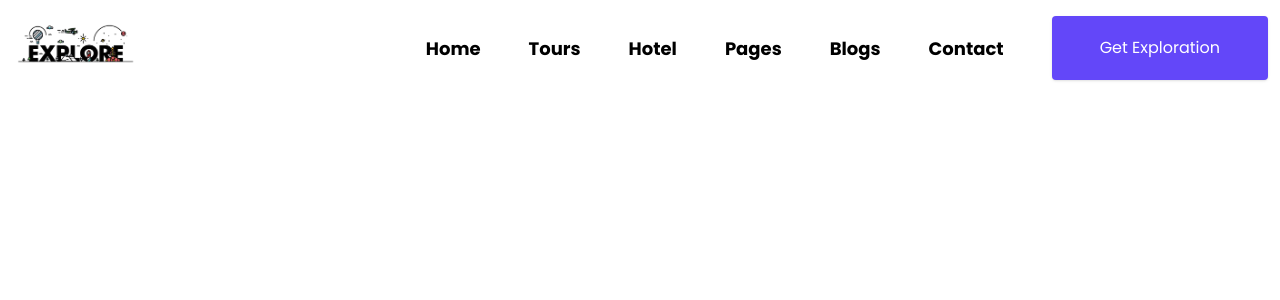
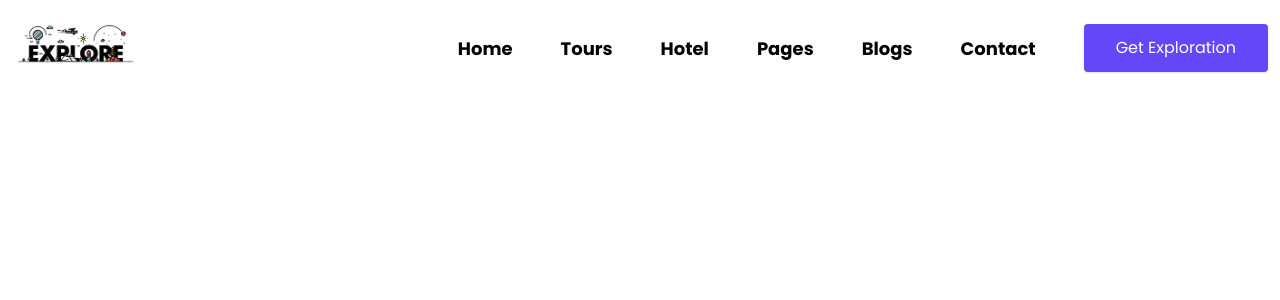
Before and after one commit to marcellypereira/platform-travel, a React (Vite) app: page / in a window 1280 px wide. Shown: the top 300 px of the page. Built offline with nearby package versions, Linux system fonts and the light colour scheme.

Commit message:
:ok_hand: Alterações de revisão de código

```diff
--- a/src/components/Navbar.jsx
+++ b/src/components/Navbar.jsx
@@ -36,7 +36,7 @@ export default function NavBar() {
             <a href="#" className="leading-normal no-underline text-black font-bold text-lg hover:text-primary">
               Contact
             </a>
-            <button className="bg-primary rounded shadow h-16 px-12 outline-none text-white hover:bg-white hover:text-primary cursor-pointer text-base transition-bg hover:border hover:border-primary">Get Exploration</button>
+            <button className="bg-primary rounded shadow h-12 px-8 outline-none text-white hover:bg-white hover:text-primary cursor-pointer text-base transition-bg hover:border hover:border-primary">Get Exploration</button>
           </ul>
           {dropdown ? (
             <div onClick={showDropdown} className="lg:hidden text-[22px] cursor-pointer text-black">
```
